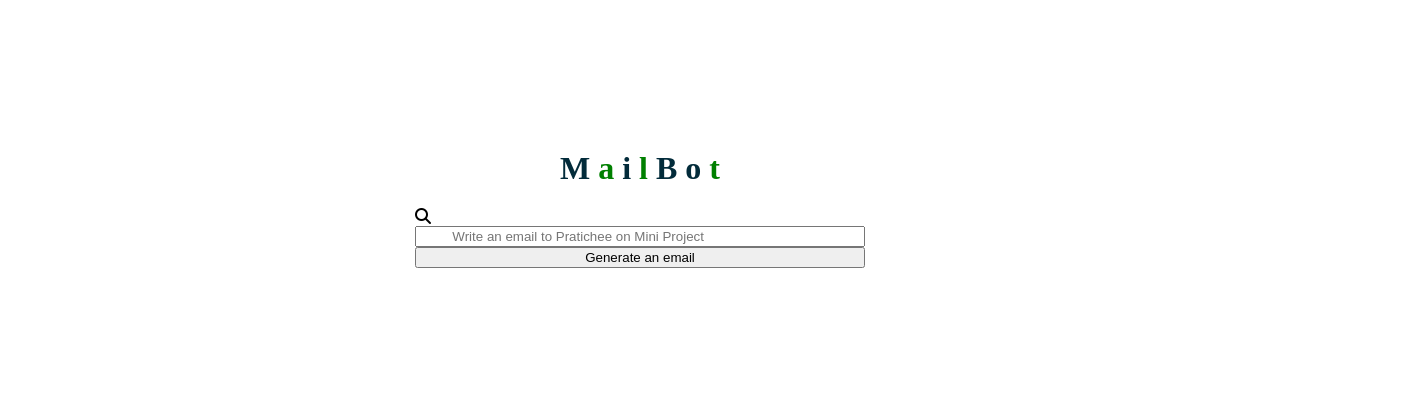
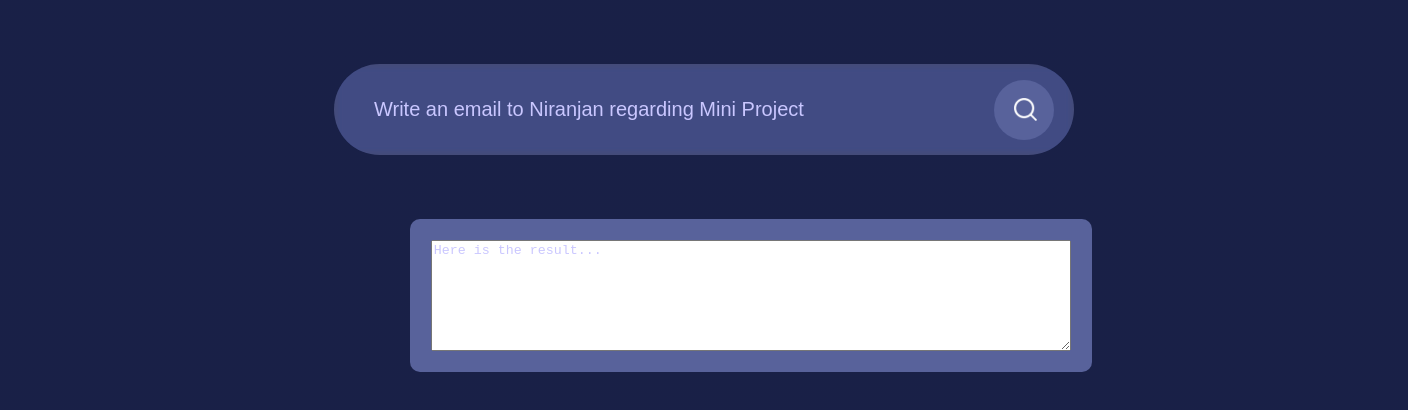
Before and after one commit to Contro1-cs/ai_email_bot, a plain HTML site: page index2.html in a window 1280 px wide. Shown: the whole page, 1408 px wide, since content can reach past the window. Drawn offline with Linux system fonts and the light colour scheme.

Commit message:
alignment

```diff
--- a/index2.html
+++ b/index2.html
@@ -1,4 +1,4 @@
-<!DOCTYPE html>
+<!-- <!DOCTYPE html>
 <html>
   <head>
     <title>Email Bot</title>
@@ -15,16 +15,47 @@
             <span style="color: green;">l</span>
             <span style="color: #022b3A;"> </span>
             <span style="color: #022b3A;">B</span>
-            <span style="color: #022b3A;">o</span>
+            <span style="color: #022b40;">o</span>
+            <span style="color: green;">t</span>
+            <span style="color: #022b40;">o</span>
             <span style="color: green;">t</span>
           </h1>
+
       <form style="max-width:450px;margin:auto">
         <div class="input-icons">
             <i class="fa fa-search icon"></i>
         </div>
         <input type="text" id="name" name="name" required placeholder="         Write an email to Pratichee on Mini Project">
-        <button type="submit" onclick="index2.html">Generate an email</button>
+        <button type="submit" >Generate an email</button>
       </form>
     </div>
   </body>
+</html> -->
+<!DOCTYPE html>
+<html>
+  <head>
+    <meta charset="UTF-8">
+        <meta name="viewport" content="width=device-width ,initial-scale=1.0 ">
+    <title>Email Bot</title>
+    <link rel="stylesheet" href="style2.css">
+    <link href="https://fonts.googleapis.com/css2?family=Poppins:wght@300;400;500;600;700&display=swap" rel="stylesheet">
+    <script src="https://kit.fontawesome.com/cd110130a0.js" crossorigin="anonymous"></script>
+  </head>
+  <body>
+
+    <div class="container">
+      <form class="search-bar">
+        <input type="text" placeholder="Write an email to Niranjan regarding Mini Project" name="q">
+        <button type="submit"><img src="search.png"></button>
+      </form>
+
+    </div>
+    <div class="small-container">
+      <form class="txtarea">
+        <textarea id="result" name="result" placeholder="Here is the result..." rows="7" cols="100" ></textarea>
+      </form>
+
+    </div>
+
+  </body>
 </html>
--- a/style.css
+++ b/style.css
@@ -1,21 +1,54 @@
-body {
-    font-family: Arial, sans-serif;
-  }
+body{
+  margin: 0;
+  padding: 0;
+  background-image: linear-gradient(rgba(0,8,51,0.9),rgba(0,8,51,0.9));
+  background-size: cover;
+  font-family: 'Poppins',sans-serif;
+}
 
-  .container {
-    max-width: 600px;
-    margin: 0 auto;
+.container{
+  width: 100%;
+  min-width: fit-content;
+  padding: 5%;
+  /* margin-top: 50px;
+  background-image: linear-gradient(rgba(0,8,51,0.9),rgba(0,8,51,0.9));
+  background-position: cover;
+  background-size: cover; */
+  display: flex;
+  align-items: center;
+  justify-content: center;
+}
 
-
-
-  }
-
-  h1 {
-    margin-top: 20%;
-    text-align: center;
-    color: #022B3A;
-    font-family: Josefin Sans;
-    padding: auto;
-
-
-  }
+.search-bar{
+  width: 100%;
+  max-width: 700px;
+  background: rgba(255,255,255,0.2);
+  display: flex;
+  align-items: center;
+  border-radius: 60px;
+  padding: 10px 20px;
+  backdrop-filter: blur(4px) saturate(180%);
+}
+.search-bar input{
+  background: transparent;
+  flex: 1;
+  border: 0;
+  outline: none;
+  padding: 24px 20px;
+  font-size: 20px;
+  color: #cac7ff;
+}
+::placeholder{
+  color: #cac7ff ;
+}
+.search-bar button img{
+  width: 25px;
+}
+.search-bar button{
+  border: 0;
+  border-radius: 50%;
+  width: 60px;
+  height: 60px;
+  background: #58629b;
+  cursor: pointer;
+}
--- a/style2.css
+++ b/style2.css
@@ -1,4 +1,4 @@
-body {
+/* body {
     font-family: Arial, sans-serif;
   }
 
@@ -21,4 +21,88 @@ body {
   form {
     display: flex;
     flex-direction: column;
+  } */
+  body{
+    margin: 0;
+    padding: 0;
+    background-image: linear-gradient(rgba(0,8,51,0.9),rgba(0,8,51,0.9));
+    background-size: cover;
+    font-family: 'Poppins',sans-serif;
   }
+
+  .container{
+    width: 100%;
+    min-width: fit-content;
+    padding: 5%;
+    /* margin-top: 50px;
+    background-image: linear-gradient(rgba(0,8,51,0.9),rgba(0,8,51,0.9));
+    background-position: cover;
+    background-size: cover; */
+    display: flex;
+    align-items: center;
+    justify-content: center;
+  }
+
+  .search-bar{
+    width: 100%;
+    max-width: 700px;
+    background: rgba(255,255,255,0.2);
+    display: flex;
+    align-items: center;
+    border-radius: 60px;
+    padding: 10px 20px;
+    backdrop-filter: blur(4px) saturate(180%);
+  }
+  .search-bar input{
+    background: transparent;
+    flex: 1;
+    border: 0;
+    outline: none;
+    padding: 24px 20px;
+    font-size: 20px;
+    color: #cac7ff;
+  }
+  ::placeholder{
+    color: #cac7ff ;
+  }
+  .search-bar button img{
+    width: 25px;
+  }
+  .search-bar button{
+    border: 0;
+    border-radius: 50%;
+    width: 60px;
+    height: 60px;
+    background: #58629b;
+    cursor: pointer;
+  }
+  .small-container{
+   width: 100%;
+   max-width: 50%;
+   align-items: center;
+   display: flex;
+   margin-left: 32%;
+
+  }
+  .txtarea{
+    width: 100%;
+    max-width: 700px;
+    height: 100%;
+    display: flex;
+    align-items: center;
+    background-color: #58629b;
+    color: #cac7ff;
+    padding: 3%;
+    border-radius: 10px;
+    border: 2px solid transparent;
+    outline: none;
+    font-family: Arial, Helvetica, sans-serif;
+    font-weight: 500;
+    font-size: 16px;
+    line-height: 1.4;
+    transition: all 0.2s;
+  }
+  .txtarea:hover {
+    cursor: pointer;
+    background-color: #cac7ff;
+  }
```
Also changed, not shown: index.html (+7 -10 lines), search.png (added), settings.png (added).
